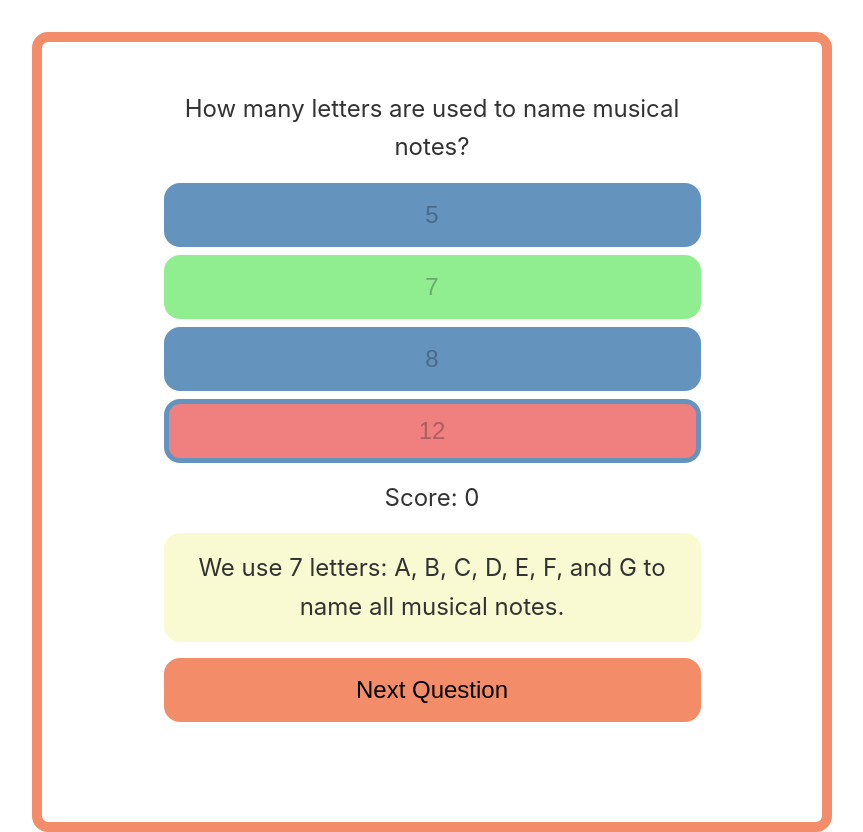
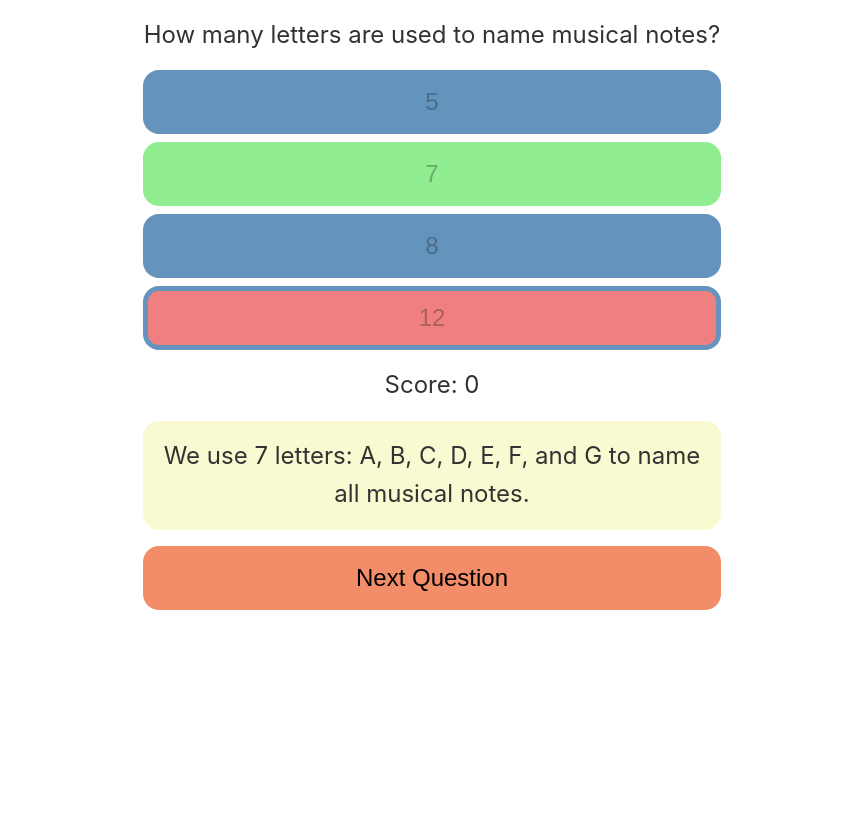
Before and after one commit to casserole27/music-theory-quiz, a Vue app: page / in a window 1280 px wide. Both pictures are taken after a click on the button "12". Shown: the whole page, without its empty margins (208-1071 px from the left). After the commit the page ends 800 px from the top, so only its background shows below. Built offline with nearby package versions, Linux system fonts and the light colour scheme.

Commit message:
Update Quiz component logic to account for quiz results.

```diff
--- a/src/components/Quiz.vue
+++ b/src/components/Quiz.vue
@@ -10,6 +10,7 @@ const props = defineProps<{
 //data emitted to parent
 const emit = defineEmits<{
   updateScore: [score: number]
+  updateIncorrect: [ wrongAnswers: number ]
   quizComplete: []
 }>()
 
@@ -35,6 +36,7 @@ const selectAnswer = (answer: string) => {
     emit('updateScore', 10)
   } else {
     wrongAnswers.value += 1;
+    emit('updateIncorrect', 1)
   }
 };
 
@@ -45,6 +47,7 @@ const nextQuestion = () => {
     selectedAnswer.value = '';
     showExplanation.value = false;
   } else {
+    currentQuestionIndex.value = 0;
     emit('quizComplete')
   }
 };
@@ -52,7 +55,6 @@ const nextQuestion = () => {
 </script>
 
 <template>
-  <div class="container">
     <p>{{ currentQuestion.question }}</p>
     <div v-for="option in currentQuestion.options" :key="option">
       <button
@@ -77,9 +79,8 @@ const nextQuestion = () => {
       @click="nextQuestion"
       class="next-button"
     >
-      {{ 'Next Question' }}
+      {{ currentQuestionIndex < quizData.length - 1 ? 'Next Question' : 'Show Results' }}
     </button>
-  </div>
 </template>
 
 <style scoped>
@@ -92,7 +93,6 @@ const nextQuestion = () => {
   padding: 2rem;
   border: 10px solid #F38C68;
   border-radius: 1rem;
-
 }
 
 p {
@@ -109,14 +109,6 @@ p {
   padding: 1rem;
 }
 
-.next-button {
-  background-color: #F38C68;
-}
-
-.next-button:hover {
-  background-color: #fcb094;
-}
-
 button {
   cursor: pointer;
   display: block;
@@ -129,7 +121,7 @@ button {
   border: none;
 }
 
-button:hover:not:disabled {
+button:not(:disabled):hover {
   background-color: #8eaec9;
 }
 
@@ -137,6 +129,14 @@ button:focus {
   outline: 3px solid #2c7dc4;
 }
 
+.next-button {
+  background-color: #F38C68;
+}
+
+.next-button:not(:disabled):hover {
+  background-color: #fcb094;
+}
+
 .selected { border: 5px solid #6494BE; }
 .correct { background: lightgreen; }
 .incorrect { background: lightcoral; }
```
